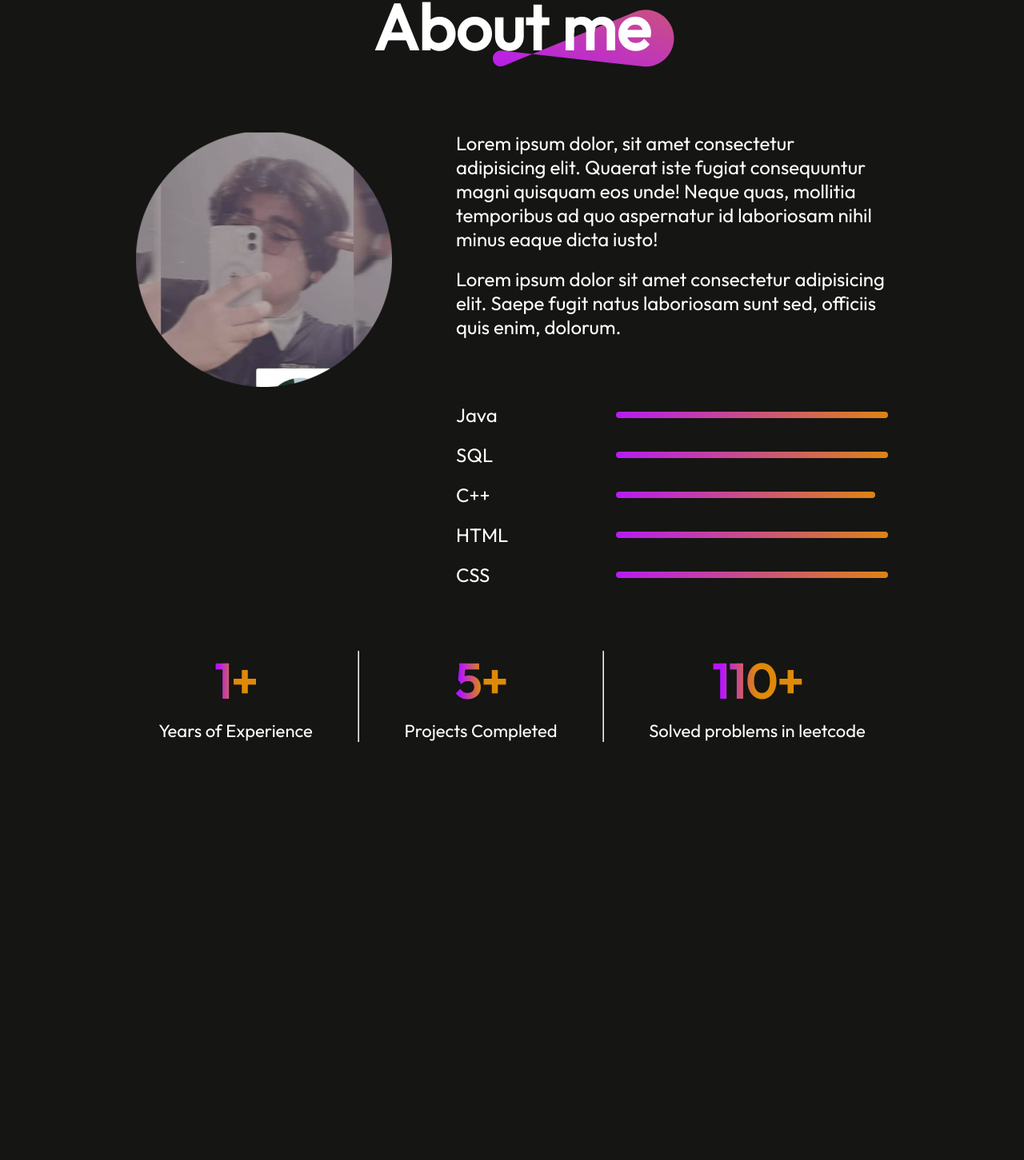
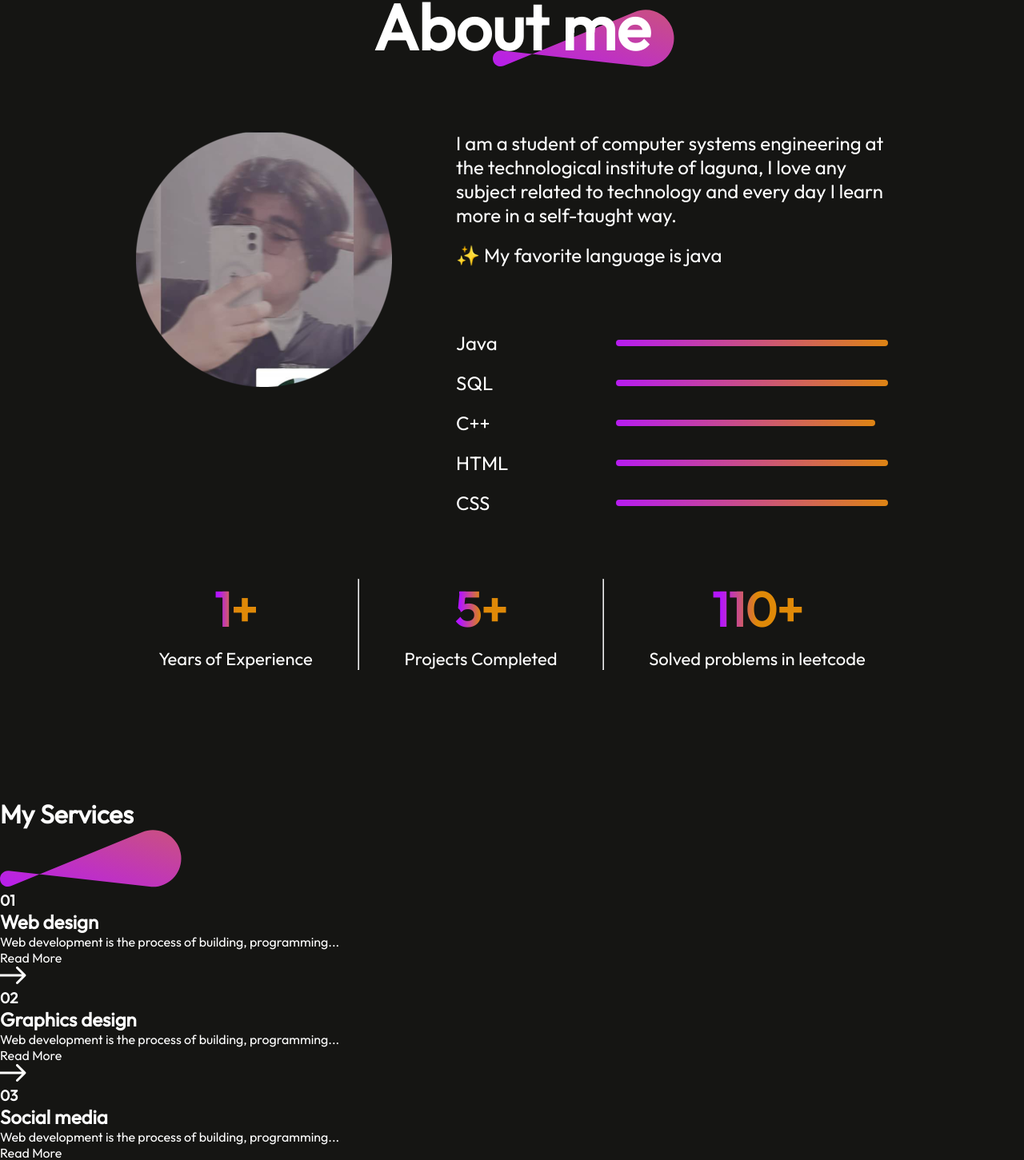
Before and after one commit to Al3x3x/Portfolio-web, a React (Vite) app: page / in a window 1280 px wide. Shown: the part 985-2436 px from the top of the page at 80% size. Before the commit the page ends 1993 px from the top, so only its background shows below. Built offline with nearby package versions, Linux system fonts and the light colour scheme.

Commit message:
import services

```diff
--- a/src/App.jsx
+++ b/src/App.jsx
@@ -1,16 +1,18 @@
-import React from 'react'
-import Navbar from './components/Navbar/Navbar'
-import Hero from './components/Hero/Hero'
-import About from './components/About/About'
+import React from "react";
+import Navbar from "./components/Navbar/Navbar";
+import Hero from "./components/Hero/Hero";
+import About from "./components/About/About";
+import Services from "./components/Services/Services";
 
 const App = () => {
   return (
     <div>
-   <Navbar/>
-   <Hero/>
-   <About/>
+      <Navbar />
+      <Hero />
+      <About />
+      <Services />
     </div>
-  )
-}
+  );
+};
 
-export default App
+export default App;
--- a/src/components/About/About.jsx
+++ b/src/components/About/About.jsx
@@ -17,15 +17,11 @@
         <div className="about-rigth">
           <div className="about-para">
             <p>
-              Lorem ipsum dolor, sit amet consectetur adipisicing elit. Quaerat
-              iste fugiat consequuntur magni quisquam eos unde! Neque quas,
-              mollitia temporibus ad quo aspernatur id laboriosam nihil minus
-              eaque dicta iusto!
+              I am a student of computer systems engineering at the
+              technological institute of laguna, I love any subject related to
+              technology and every day I learn more in a self-taught way.
             </p>
-            <p>
-              Lorem ipsum dolor sit amet consectetur adipisicing elit. Saepe
-              fugit natus laboriosam sunt sed, officiis quis enim, dolorum.
-            </p>
+            <p>✨ My favorite language is java</p>
           </div>
           <div className="about-skills">
             <div className="about-skill">
--- /dev/null
+++ b/src/components/Services/Services.jsx
@@ -0,0 +1,33 @@
+import React from "react";
+import "./Services.css";
+import theme_pattern from "../../assets/theme_pattern.svg";
+import Services_Data from "../../assets/services_data";
+import arrow_icon from "../../assets/arrow_icon.svg";
+
+const Services = () => {
+  return (
+    <div className="services">
+      <div className="services-title">
+        <h1>My Services</h1>
+        <img src={theme_pattern} alt="" />
+      </div>
+      <div className="services-container">
+        {Services_Data.map((service, index) => {
+          return (
+            <div key={index} className="services-format">
+              <h3>{service.s_no}</h3>
+              <h2>{service.s_name}</h2>
+              <p>{service.s_desc}</p>
+              <div className="services-readmore">
+                <p> Read More</p>
+                <img src={arrow_icon} alt="" />
+              </div>
+            </div>
+          );
+        })}
+      </div>
+    </div>
+  );
+};
+
+export default Services;
```
Also changed, not shown: src/components/Services/Services.css (added), 1 other file (tests, documents, lock files or other folders).
